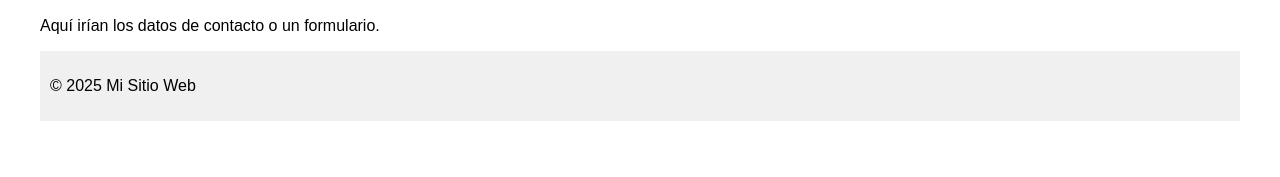
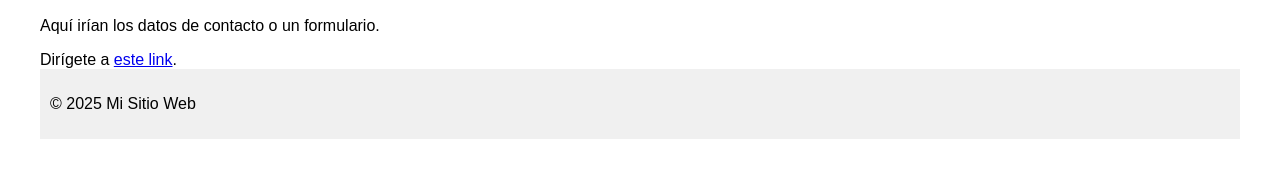
Before and after one commit to danielnaranjo144/daniedmath, a plain HTML site: page index.html in a window 1280 px wide. Shown: the part 1302-1479 px from the top of the page. Drawn offline with nearby package versions, Linux system fonts and the light colour scheme.

Commit message:
Update index.html

```diff
--- a/index.html
+++ b/index.html
@@ -84,6 +84,7 @@
     <section id="contacto">
       <h2>Sección Contacto</h2>
       <p>Aquí irían los datos de contacto o un formulario.</p>
+		Dirígete a <a href='filestin.html'> este link</a>.
     </section>
   </main>
 
```
